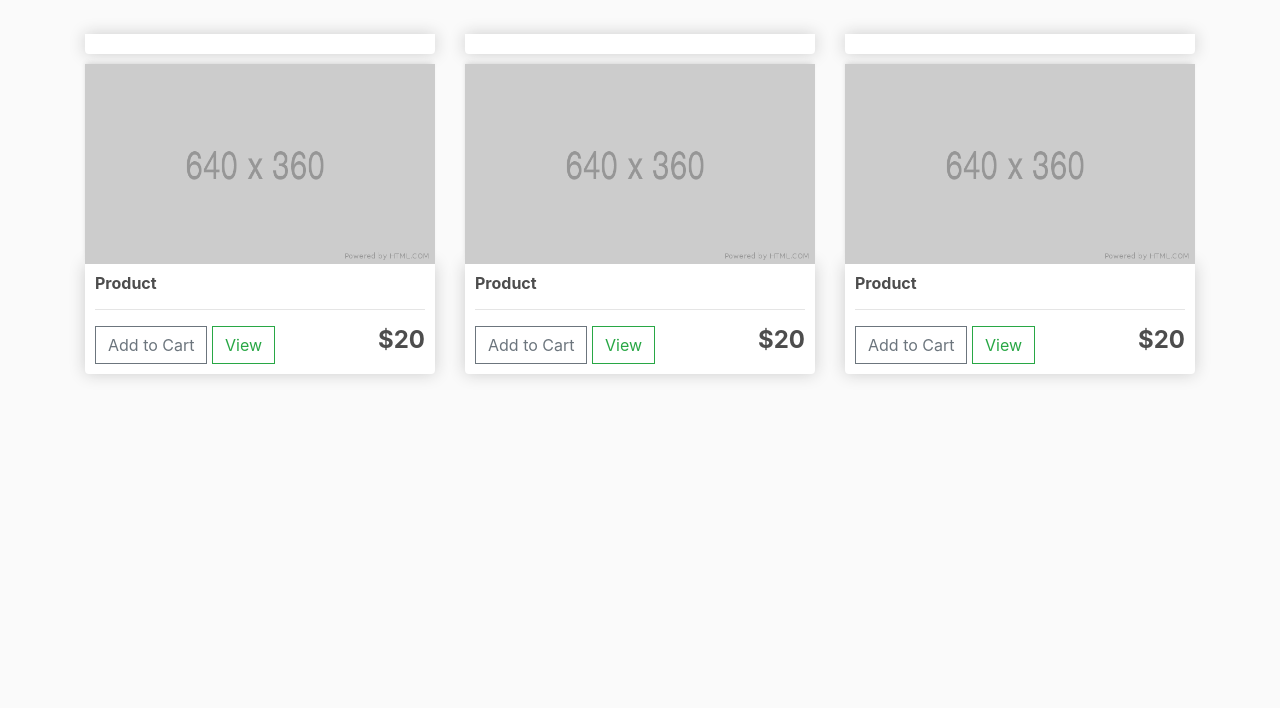
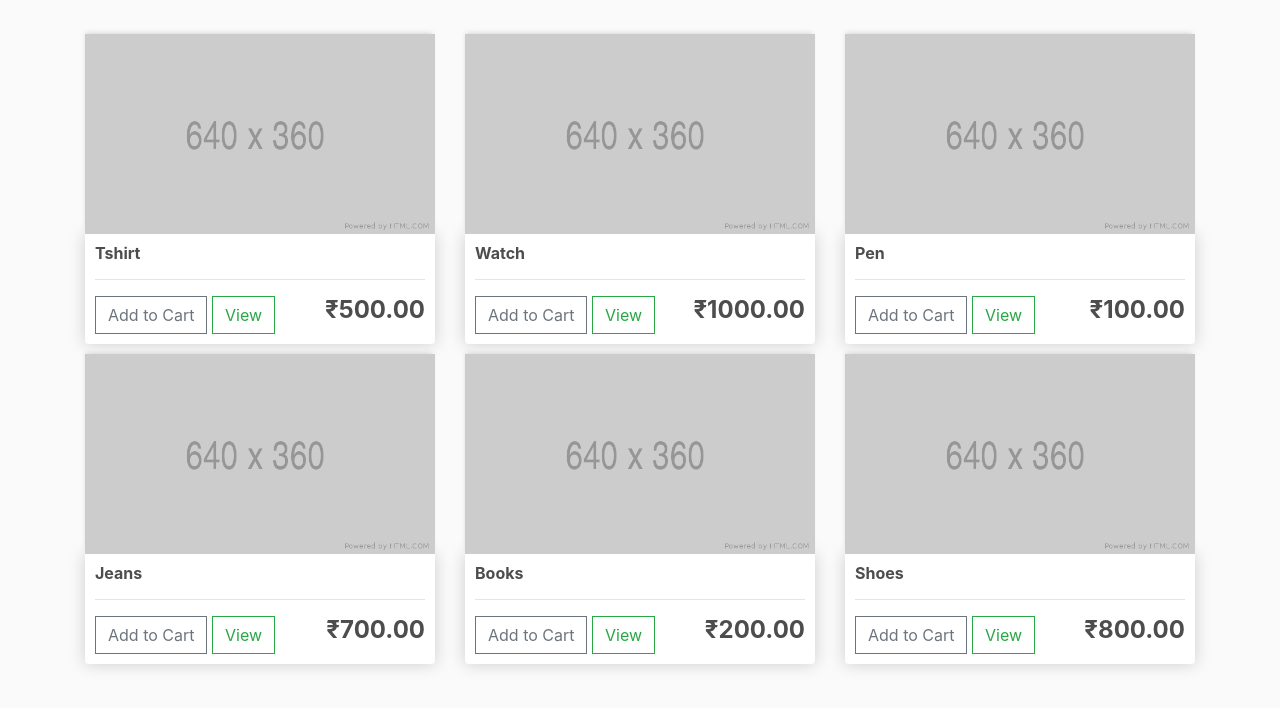
Before and after one commit to vinayredkar/Django-Ecommerce_Website, a Django app: page / in a window 1280 px wide. Shown: the part 57-765 px from the top of the page. Run offline with Django 5.2, Linux system fonts and the light colour scheme; data comes from the database, SQL or seed files in the repository; both versions use the stored data as it was after the commit; some libraries are stand-ins or nearby versions.

Commit message:
Added dynamic Product from models and admin panel for the product

```diff
--- a/store/templates/store/store.html
+++ b/store/templates/store/store.html
@@ -2,65 +2,22 @@
 {% load static %}
 {% block content %}
 
-     <div class="row">
-          <div class="col-lg-4">
-               <div class="box-element product">
-
-               </div>
-          </div>
-
-          <div class="col-lg-4">
-               <div class="box-element product">
-
-               </div>
-          </div>
-
-          <div class="col-lg-4">
-               <div class="box-element product">
-
-               </div>
-          </div>
-     </div>
-
 	<div class="row">
+		{%for product in products %}
 		<div class="col-lg-4">
 			<img class="thumbnail" src="{% static 'images/placeholder.png' %}">
 			<div class="box-element product">
-				<h6><strong>Product</strong></h6>
+				<h6><strong>{{product.name}}</strong></h6>
 				<hr>
 
 				<button  class="btn btn-outline-secondary add-btn">Add to Cart</button>
 				<a class="btn btn-outline-success" href="#">View</a>
-				<h4 style="display: inline-block; float: right"><strong>$20</strong></h4>
+				<h4 style="display: inline-block; float: right">
+				<strong>₹{{product.price|floatformat:2}}</strong></h4>
 
 			</div>
 		</div>
-
-		<div class="col-lg-4">
-			<img class="thumbnail" src="{% static 'images/placeholder.png' %}">
-			<div class="box-element product">
-				<h6><strong>Product</strong></h6>
-				<hr>
-
-				<button  class="btn btn-outline-secondary add-btn">Add to Cart</button>
-				<a class="btn btn-outline-success" href="#">View</a>
-				<h4 style="display: inline-block; float: right"><strong>$20</strong></h4>
-
-			</div>
-		</div>
-
-		<div class="col-lg-4">
-			<img class="thumbnail" src="{% static 'images/placeholder.png' %}">
-			<div class="box-element product">
-				<h6><strong>Product</strong></h6>
-				<hr>
-
-				<button  class="btn btn-outline-secondary add-btn">Add to Cart</button>
-				<a class="btn btn-outline-success" href="#">View</a>
-				<h4 style="display: inline-block; float: right"><strong>$20</strong></h4>
-
-			</div>
-		</div>
+		{%endfor%}
 	</div>
 
 {% endblock content %}
--- a/store/views.py
+++ b/store/views.py
@@ -1,9 +1,13 @@
 from django.shortcuts import render
+from .models import *
+# Create your views here.
 
-# Create your views here.
+
 def store(request):
-    context = {}
-    return render(request, 'store/store.html',context)
+	products = Product.objects.all()
+	context = {'products':products}
+	return render(request, 'store/store.html', context)
+
 
 def cart(request):
     context = {}
```
Also changed, not shown: db.sqlite3.
